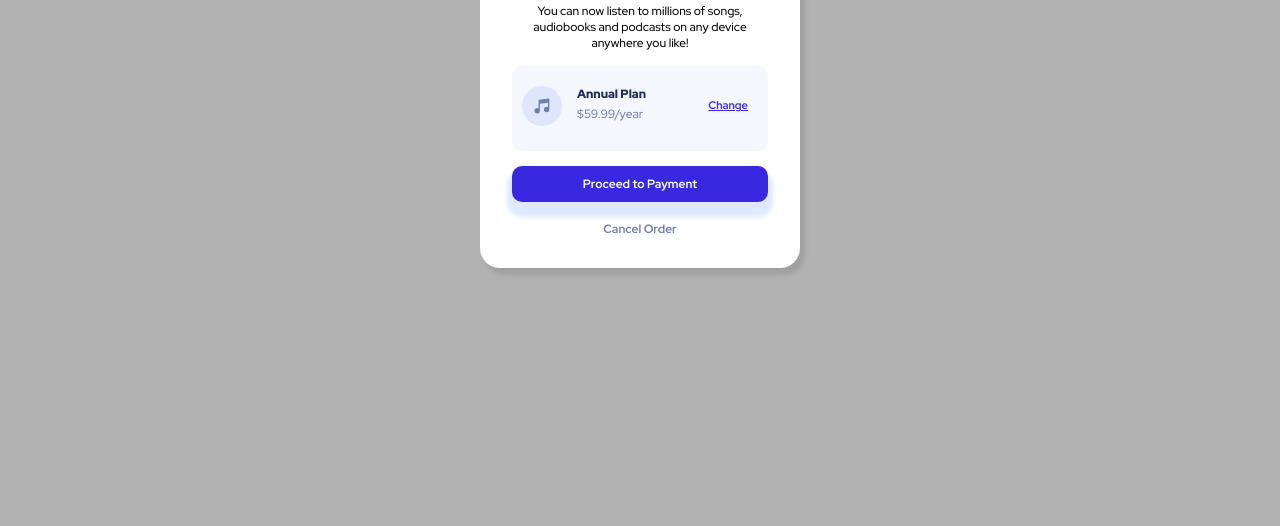
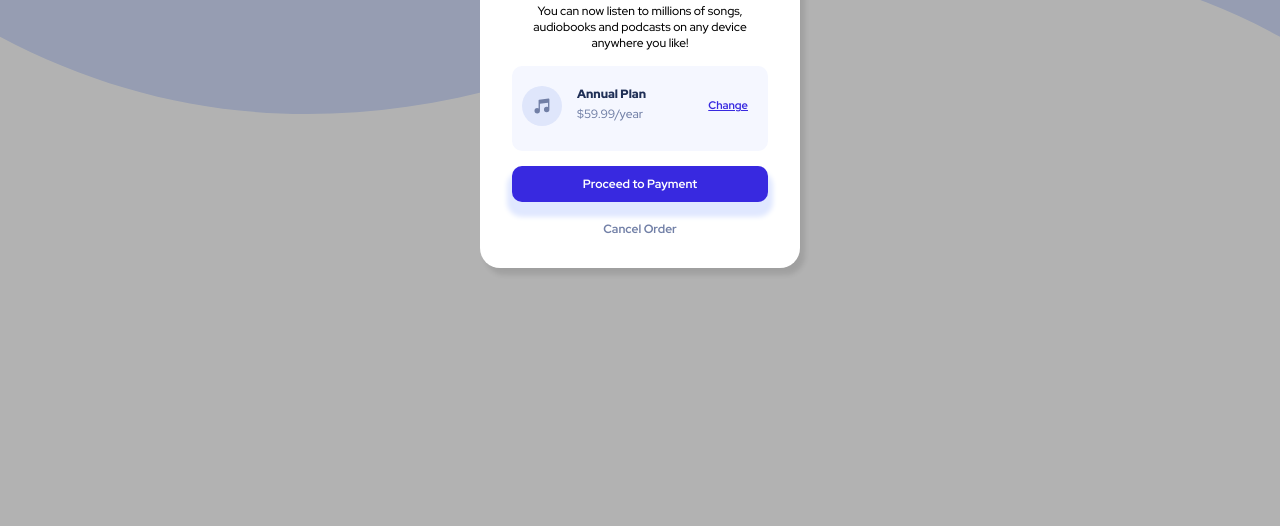
Before and after one commit to rubinjo98/frontendmentorChallenges, a plain HTML site: page index.html in a window 1280 px wide. Shown: the part 274-800 px from the top of the page. Drawn offline with Linux system fonts and the light colour scheme.

Commit message:
Update style.css

```diff
--- a/style.css
+++ b/style.css
@@ -4,7 +4,7 @@
     font-family: 'Red Hat Display', sans-serif;
 }
 html{
-    background-image: url('images/pattern-background-desktop.svg');
+    background-image: url('pattern-background-desktop.svg');
     background-repeat: no-repeat;
     background-size: contain;
     box-shadow: inset 0 0 0 1000px rgba(0,0,0,0.3);
```
